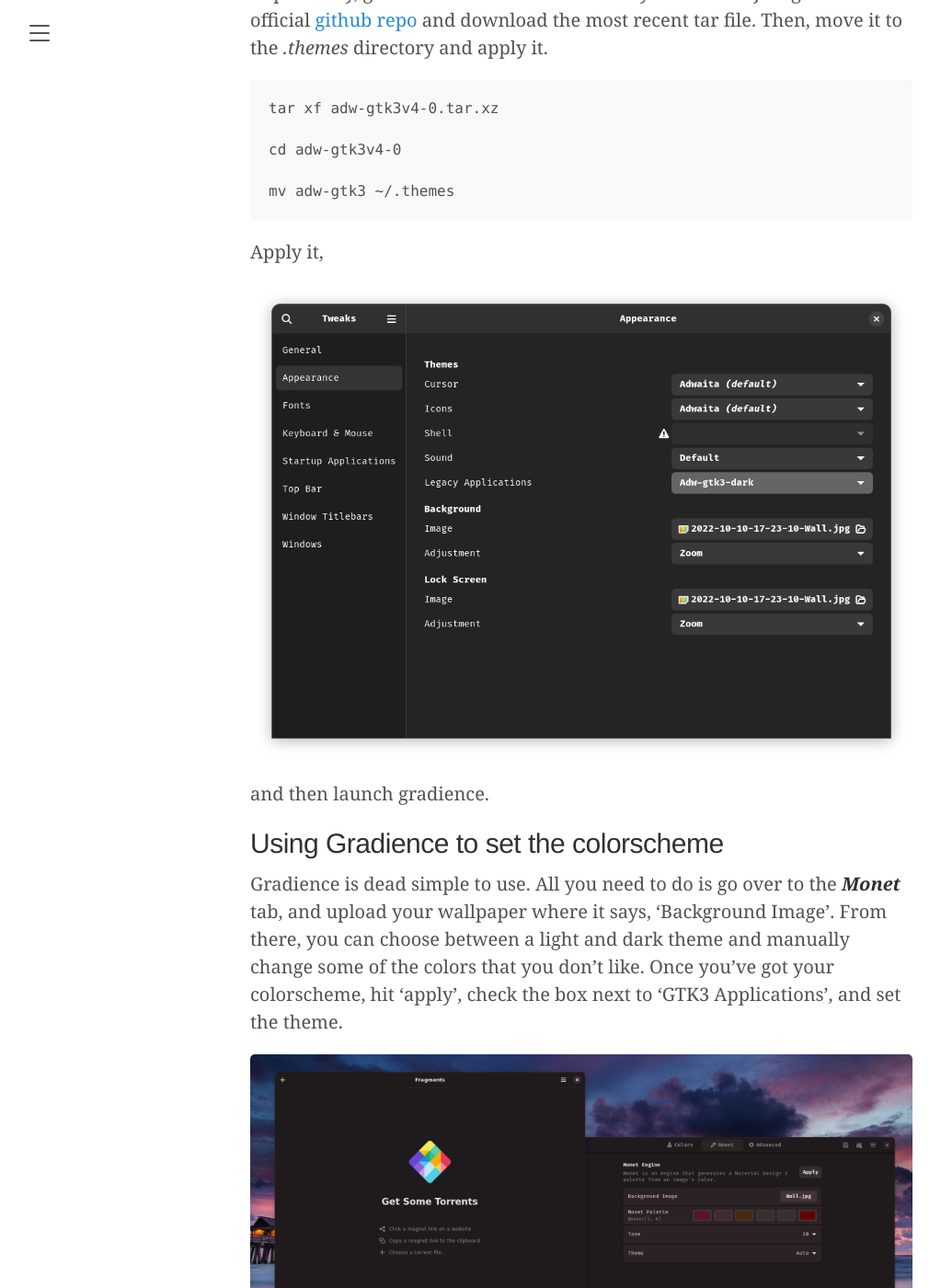
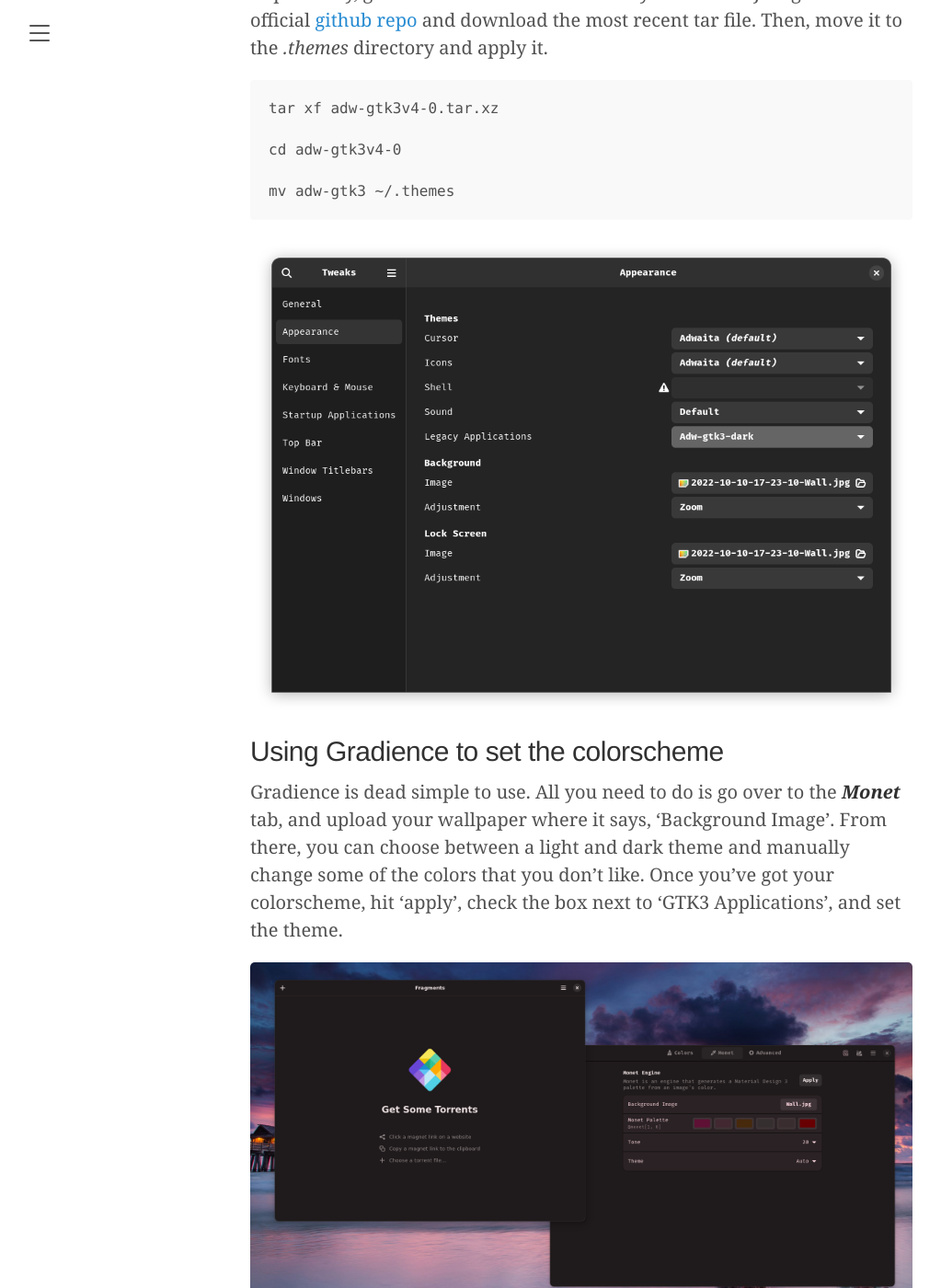
Before and after one commit to TheKernalBlog/TheKernalBlog, a Jekyll site: the page built from _posts/2022-10-20-How-To-Theme-LibAdwaita.md, in a window 1280 px wide and 1400 px high, scrolled down 2080 px. Shown: the whole window at 92% size, without its empty margins (8-1031 px from the left). Built offline with Jekyll 4.4.1, drawn with Linux system fonts in a browser that asks for light colours; our own code applies the rules of GitHub Pages for plain Markdown files.

Commit message:
Update 2022-10-20-How-To-Theme-LibAdwaita.md

```diff
--- a/_posts/2022-10-20-How-To-Theme-LibAdwaita.md
+++ b/_posts/2022-10-20-How-To-Theme-LibAdwaita.md
@@ -46,11 +46,7 @@
 
 	mv adw-gtk3 ~/.themes
 
-Apply it,
-
 ![IMG2](/images/Tweaks.png)
-
-and then launch gradience.
 
 ## Using Gradience to set the colorscheme
 
```
